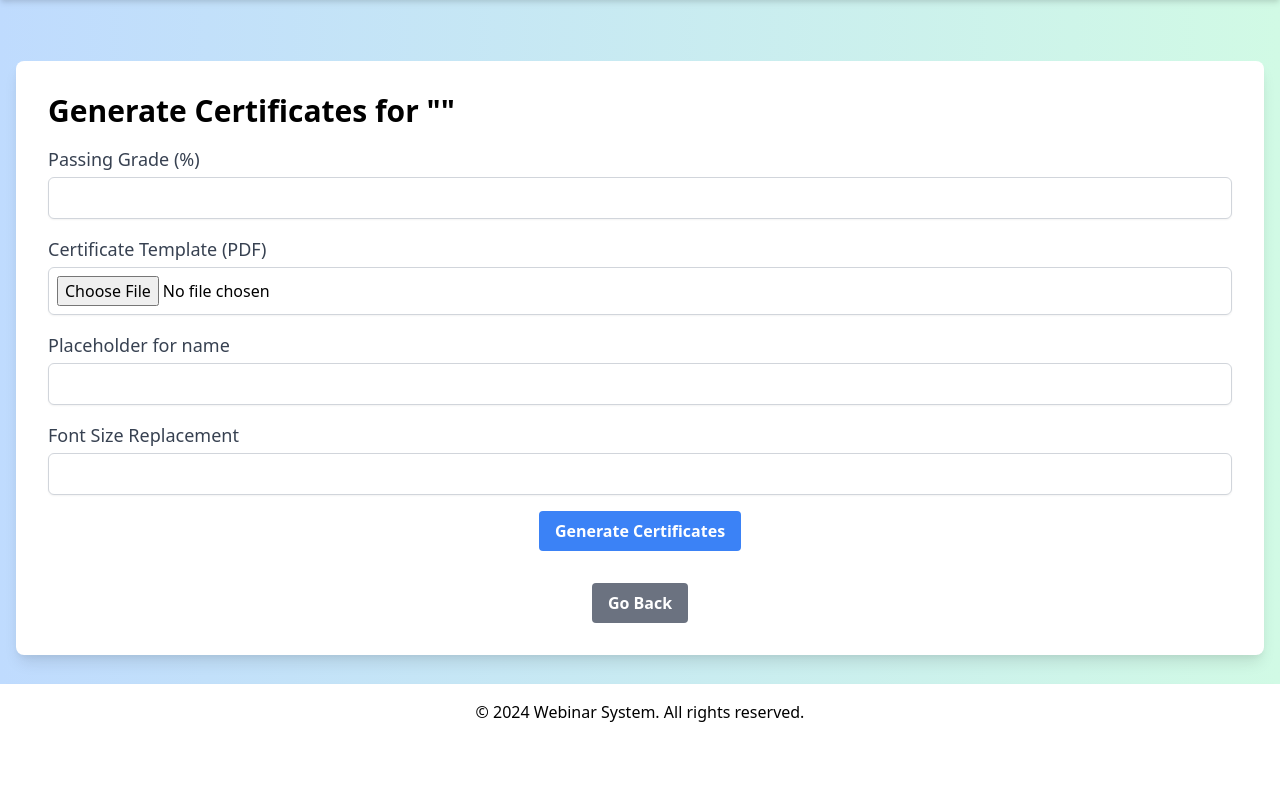
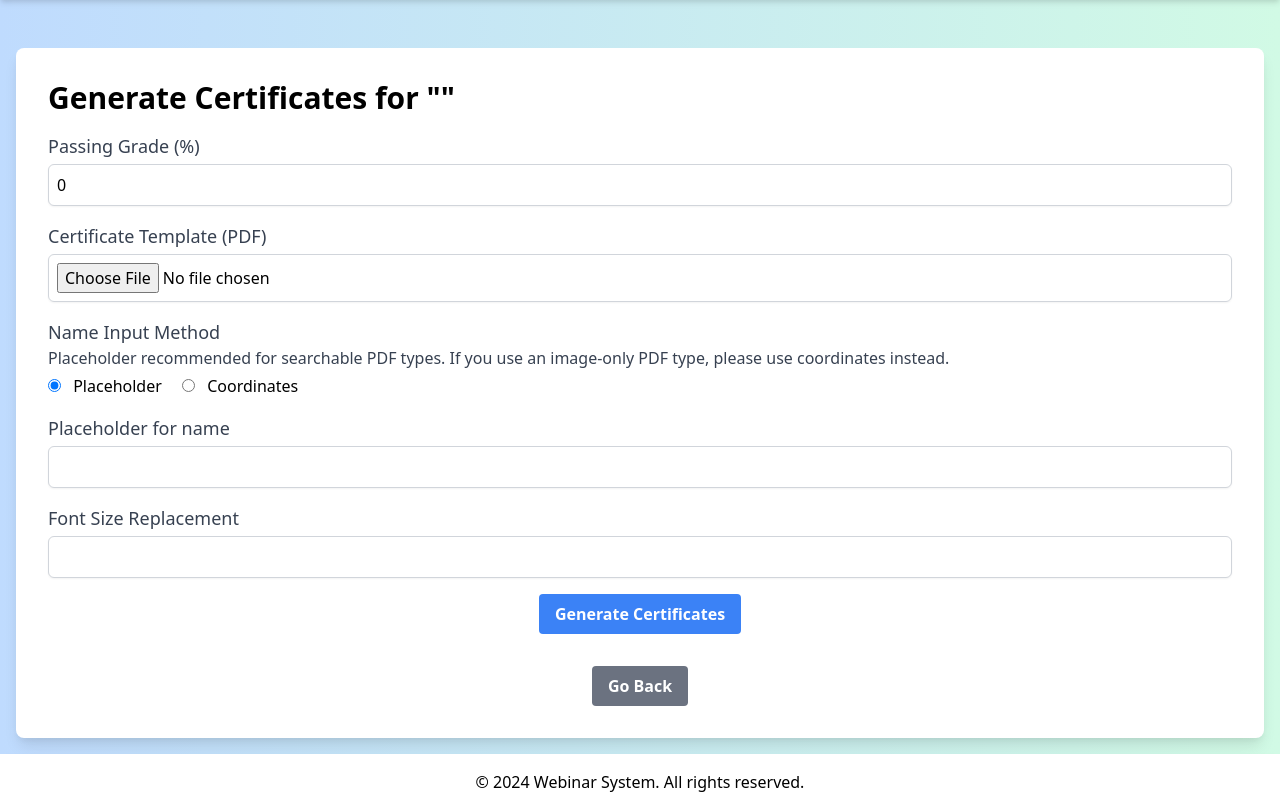
Before and after one commit to nadiarahmadinaa/webinar-system, a Flask app: template api/templates/generate_certificates.html in a window 1280 px wide. Shown: the part 60-870 px from the top of the page. Before the commit the page ends 782 px from the top, so only its background shows below. Run offline with Flask 3, Linux system fonts and the light colour scheme; the template is opened without the code that fills it, so the values that code supplies are empty; some libraries are stand-ins or nearby versions.

Commit message:
third ver: fixed upload pdf

```diff
--- a/api/main.py
+++ b/api/main.py
@@ -125,7 +125,7 @@
         db.session.commit()
 
         form_link = url_for('view_webinar', webinar_id=webinar_id, _external=True)
-        return f'Webinar created! Access it at: <a href="{form_link}">{form_link}</a>'
+        return render_template('message.html', message='Webinar created! Access it at:', link=form_link)
 
     return render_template('make_webinar.html')
 
@@ -151,7 +151,7 @@
         db.session.commit()
 
         form_link = url_for('view_webinar', webinar_id=webinar_id, _external=True)
-        return f'Webinar edited! Access it at: <a href="{form_link}">{form_link}</a>'
+        return render_template('message.html','Webinar edited! Access it at:', link=form_link)
 
     return render_template('edit_webinar.html', webinar = current_webinar)
 
@@ -179,7 +179,7 @@
         db.session.commit()
 
         form_link = url_for('view_form', form_id=form.id, _external=True)
-        return f'Form updated! Access it at: <a href="{form_link}">{form_link}</a>'
+        return render_template('message.html','Form updated! Access it at:', link=form_link)
 
     fields = json.loads(form.fields)
     return render_template('edit_form.html', form=form, fields=fields, form_type=form.type, enumerate=enumerate)
@@ -209,7 +209,7 @@
         db.session.commit()
 
         form_link = url_for('view_form', form_id=form_id, _external=True)
-        return f'Form created! Access it at: <a href="{form_link}">{form_link}</a>'
+        return render_template('message.html','Form created! Access it at:', link=form_link)
 
     return render_template('make_form.html', webinar_id=webinar_id, form_type=form_type)
 
@@ -313,22 +313,28 @@
 
         # Generate certificates for participants in both sets
         in_memory_zip = io.BytesIO()
+        input_method = request.form['input_method']
+        placeholder = request.form['placeholder'] if input_method == 'placeholder' else None
+        x_coordinate = float(request.form['x_coordinate']) if input_method == 'coordinates' else None
+        y_coordinate = float(request.form['y_coordinate']) if input_method == 'coordinates' else None
 
         with zipfile.ZipFile(in_memory_zip, 'w') as zipf:
             for name, email in participants:
                 doc = fitz.open(stream=template_bytes, filetype="pdf")
                 page = doc[0]
 
-                placeholder = request.form['placeholder']
-                text_instances = page.search_for(placeholder)
-                for inst in text_instances:
-                    rect = inst
-                    page.add_redact_annot(rect)
-                    page.apply_redactions()
-                    text_width = stringWidth(placeholder, "Helvetica", font_size)
-                    text_x = rect.x0 + (rect.width - text_width) / 2 + 4
-                    text_y = rect.y0 + rect.height / 2 + 4
-                    page.insert_text((text_x, text_y), name, font_size, color=(0, 0, 0))
+                if placeholder:
+                    text_instances = page.search_for(placeholder)
+                    for inst in text_instances:
+                        rect = inst
+                        page.add_redact_annot(rect)
+                        page.apply_redactions()
+                        text_width = stringWidth(placeholder, "Helvetica", font_size)
+                        text_x = rect.x0 + (rect.width - text_width) / 2 + 4
+                        text_y = rect.y0 + rect.height / 2 + 4
+                        page.insert_text((text_x, text_y), name, font_size, color=(0, 0, 0))
+                elif x_coordinate is not None and y_coordinate is not None:
+                    page.insert_text((x_coordinate, y_coordinate), name, font_size, color=(0, 0, 0))
 
                 pdf_buffer = io.BytesIO(doc.write())
                 zipf.writestr(f"{name.replace(' ', '_')}_certificate.pdf", pdf_buffer.read())
--- a/api/templates/generate_certificates.html
+++ b/api/templates/generate_certificates.html
@@ -8,15 +8,31 @@
     <form action="{{ url_for('generate_certificates', webinar_id=webinar.id) }}" method="post" enctype="multipart/form-data">
         <div class="mb-4">
             <label for="passing_grade" class="block text-lg font-medium text-gray-700">Passing Grade (%)</label>
-            <input type="text" id="passing_grade" name="passing_grade" required class="mt-1 block w-full p-2 border border-gray-300 rounded-md shadow-sm focus:outline-none focus:ring-indigo-500 focus:border-indigo-500">
+            <input type="text" id="passing_grade" name="passing_grade" value = "0" required class="mt-1 block w-full p-2 border border-gray-300 rounded-md shadow-sm focus:outline-none focus:ring-indigo-500 focus:border-indigo-500">
         </div>
         <div class="mb-4">
             <label for="template" class="block text-lg font-medium text-gray-700">Certificate Template (PDF)</label>
             <input type="file" id="template" name="template" accept=".pdf" required class="mt-1 block w-full p-2 border border-gray-300 rounded-md shadow-sm focus:outline-none focus:ring-indigo-500 focus:border-indigo-500">
         </div>
         <div class="mb-4">
+            <label class="block text-lg font-medium text-gray-700">Name Input Method</label>
+            <p class="font-normal text-gray-700">Placeholder recommended for searchable PDF types. If you use an image-only PDF type, please use coordinates instead.</p>
+            <div class="mt-1">
+                <input type="radio" id="input_method_placeholder" name="input_method" value="placeholder" checked onclick="toggleInputMethod()">
+                <label for="input_method_placeholder" class="ml-2">Placeholder</label>
+                <input type="radio" id="input_method_coordinates" name="input_method" value="coordinates" class="ml-4" onclick="toggleInputMethod()">
+                <label for="input_method_coordinates" class="ml-2">Coordinates</label>
+            </div>
+        </div>
+        <div id="placeholder_input" class="mb-4">
             <label for="placeholder" class="block text-lg font-medium text-gray-700">Placeholder for name</label>
             <input type="text" id="placeholder" name="placeholder" required class="mt-1 block w-full p-2 border border-gray-300 rounded-md shadow-sm focus:outline-none focus:ring-indigo-500 focus:border-indigo-500">
+        </div>
+        <div id="coordinates_input" class="mb-4 hidden">
+            <label for="x_coordinate" class="block text-lg font-medium text-gray-700">X Coordinate for name</label>
+            <input type="text" id="x_coordinate" name="x_coordinate" class="mt-1 block w-full p-2 border border-gray-300 rounded-md shadow-sm focus:outline-none focus:ring-indigo-500 focus:border-indigo-500">
+            <label for="y_coordinate" class="block text-lg font-medium text-gray-700 mt-4">Y Coordinate for name</label>
+            <input type="text" id="y_coordinate" name="y_coordinate" class="mt-1 block w-full p-2 border border-gray-300 rounded-md shadow-sm focus:outline-none focus:ring-indigo-500 focus:border-indigo-500">
         </div>
         <div class="mb-4">
             <label for="font_size" class="block text-lg font-medium text-gray-700">Font Size Replacement</label>
@@ -29,6 +45,21 @@
     <div class="mx-auto text-center">
         <a href="{{ url_for('view_webinar', webinar_id=webinar.id) }}" class="mt-8 inline-block bg-gray-500 hover:bg-gray-700 text-white font-bold py-2 px-4 rounded">Go Back</a>
     </div>
+</div>
 
-</div>
+<script>
+function toggleInputMethod() {
+    const placeholderInput = document.getElementById('placeholder_input');
+    const coordinatesInput = document.getElementById('coordinates_input');
+    const inputMethod = document.querySelector('input[name="input_method"]:checked').value;
+
+    if (inputMethod === 'placeholder') {
+        placeholderInput.classList.remove('hidden');
+        coordinatesInput.classList.add('hidden');
+    } else {
+        placeholderInput.classList.add('hidden');
+        coordinatesInput.classList.remove('hidden');
+    }
+}
+</script>
 {% endblock %}
```
Also changed, not shown: api/templates/message.html (added, +19 -0 lines), 2 other files.
